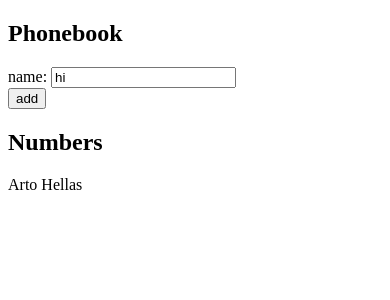
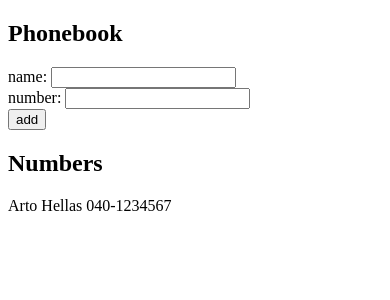
Before and after one commit to parabel1um/full-stack-open, a React (Vite) app in the folder part2/phonebook/: page / in a window 390 px wide. Shown: the top 300 px of the page. Built offline with nearby package versions, Linux system fonts and the light colour scheme.

Commit message:
2.8 phonebook step 3

```diff
--- a/part2/phonebook/src/App.jsx
+++ b/part2/phonebook/src/App.jsx
@@ -2,8 +2,11 @@ import React from "react";
 import { useState } from "react";
 
 const App = () => {
-  const [persons, setPersons] = useState([{ name: "Arto Hellas" }]);
-  const [newName, setNewName] = useState("hi");
+  const [persons, setPersons] = useState([
+    { name: "Arto Hellas", number: "040-1234567" },
+  ]);
+  const [newName, setNewName] = useState("");
+  const [newNumber, setNewNumber] = useState("");
 
   const nameAlreadyExists = (nameToCheck) => {
     return persons.some((person) => person.name === nameToCheck);
@@ -11,13 +14,13 @@ const App = () => {
 
   const handleNewSubmit = (event) => {
     event.preventDefault();
-    console.log(newName);
 
     if (nameAlreadyExists(newName)) {
       alert(`${newName} is already added to phonebook`);
     } else {
-      setPersons(persons.concat({ name: newName }));
+      setPersons([...persons, { name: newName, number: newNumber }]);
       setNewName("");
+      setNewNumber("");
     }
   };
 
@@ -33,13 +36,22 @@ const App = () => {
           />
         </div>
         <div>
+          number:{" "}
+          <input
+            value={newNumber}
+            onChange={(event) => setNewNumber(event.target.value)}
+          />
+        </div>
+        <div>
           <button type="submit">add</button>
         </div>
       </form>
       <h2>Numbers</h2>
       <div>
-        {persons.map((person) => (
-          <p key={person.name}>{person.name}</p>
+        {persons.map((person, index) => (
+          <p key={index}>
+            {person.name} {person.number}
+          </p>
         ))}
       </div>
     </div>
```
